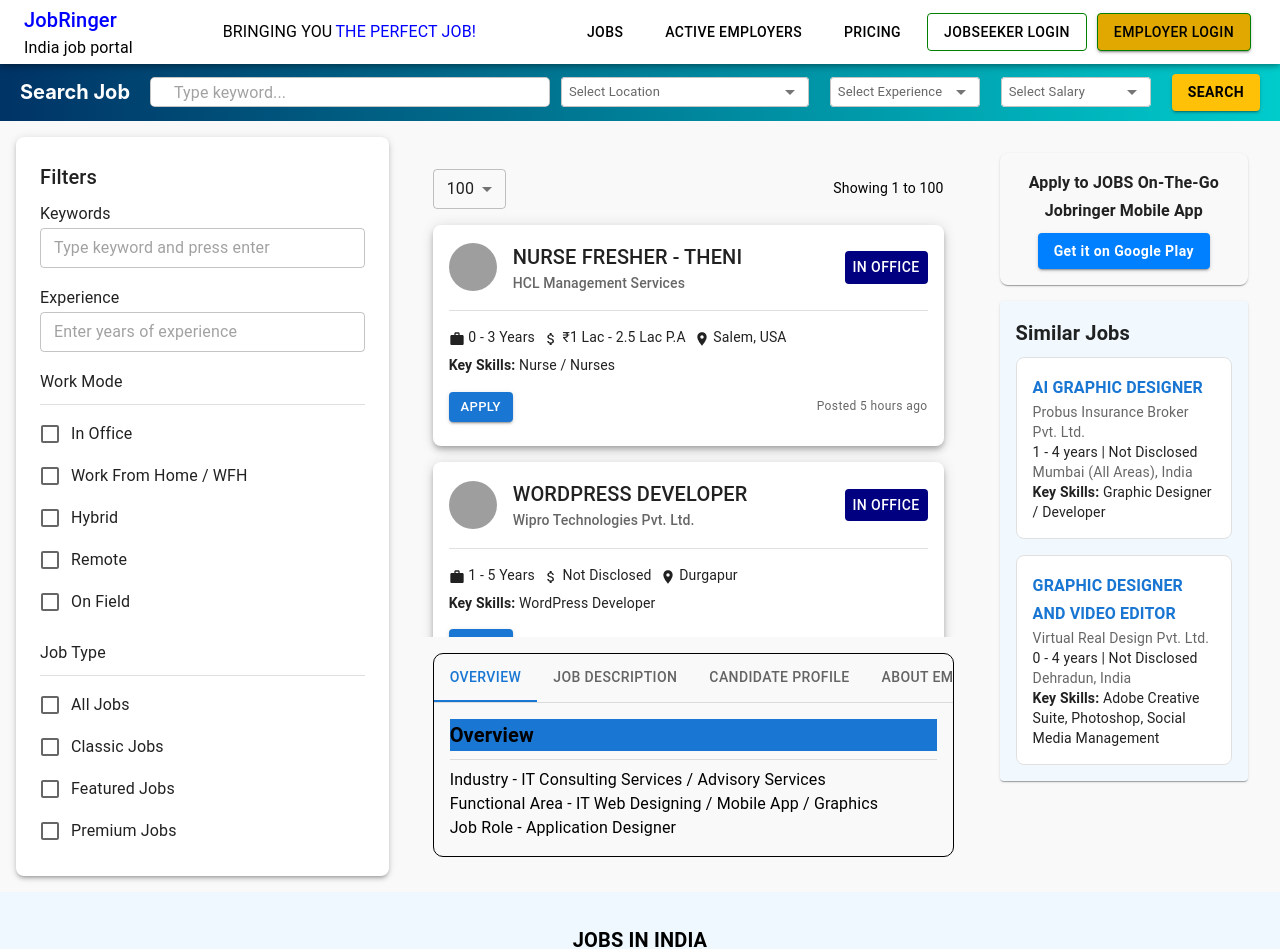
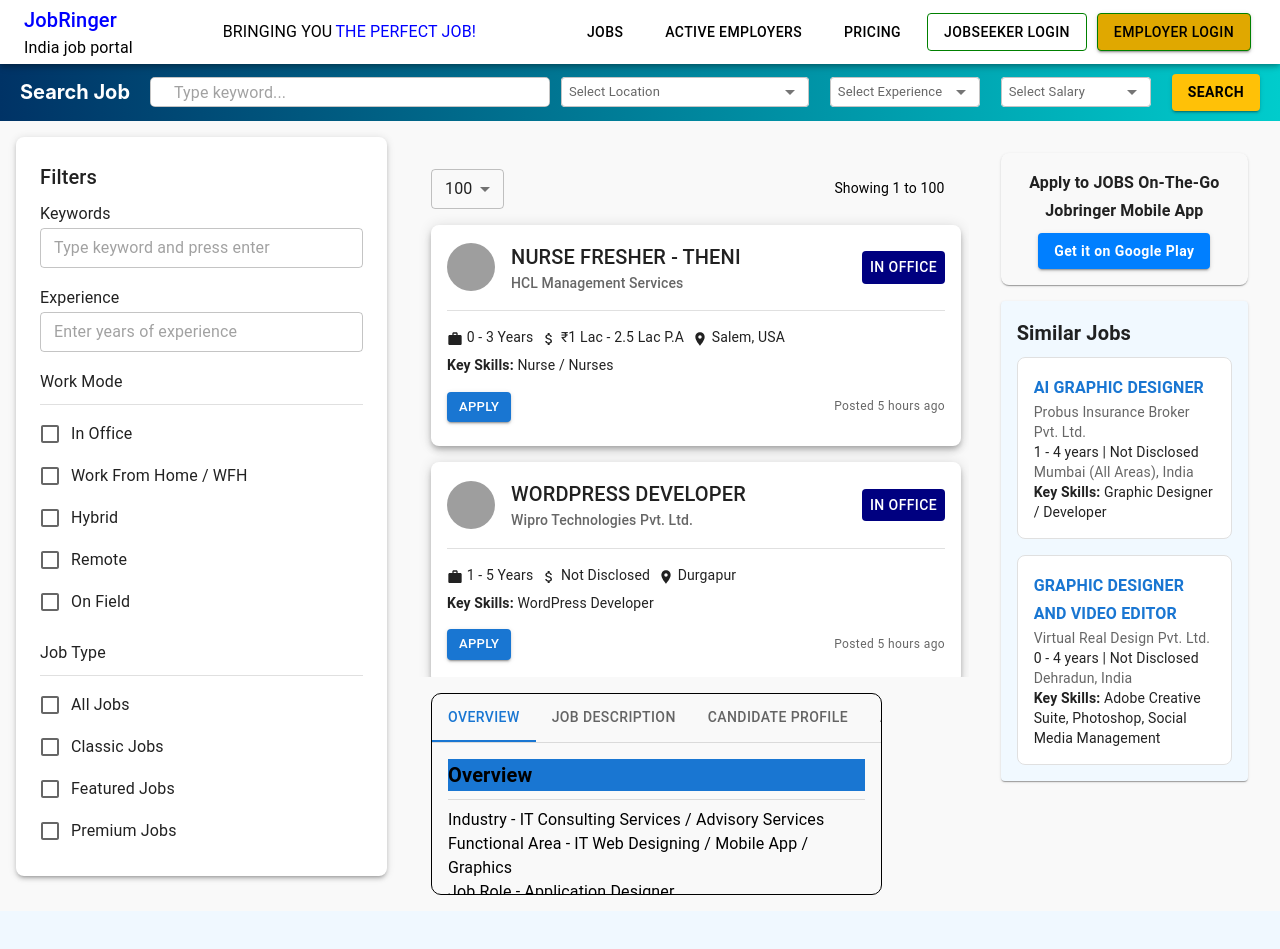
Before and after one commit to rohityadav15/job-ringer, a React (Create React App) app: page / in a window 1280 px wide. Shown: the top 949 px of the page. Built offline with nearby package versions, Linux system fonts and the light colour scheme; grey boxes are pictures that could not be loaded.

Commit message:
control overflow

```diff
--- a/src/components/Filter.js
+++ b/src/components/Filter.js
@@ -13,7 +13,7 @@
   FormControlLabel,
   Checkbox,
 } from "@mui/material";
-import QuickLinks from "./QuickJobs";
+import QuickJobs from "./QuickJobs";
 
 const JobDetails = () => {
   const [tabValue, setTabValue] = React.useState(0);
@@ -29,7 +29,7 @@
         backgroundColor: "#f9f9f9",
         display: "flex",
         flexDirection: "row",
-        overflow:"scroll"
+        overflow: "scroll",
       }}
     >
       <Box
@@ -86,17 +86,19 @@
           </Box>
         </Paper>
       </Box>
-      <Box width={"45%"} >
-        <Box overflow={"scroll"}height={"500px"}>
-          <QuickLinks />
+      <Box width={"45%"}>
+        <Box overflow={"auto"} height={"500px"} pb={5}>
+          <QuickJobs />
         </Box>
         <Box
+          overflow={"auto"}
           mt={2}
           sx={{
             border: "1px solid black",
             borderRadius: "10px",
-            width: "93%",
+            width: "80%",
             marginLeft: 3,
+            height:"200px"
           }}
         >
           <Box sx={{ borderBottom: 1, borderColor: "divider" }}>
@@ -145,7 +147,7 @@
                   - Create compelling logos, print, and digital media designs.
                 </Typography>
                 <Typography>
-                  - Maintain  awareness of current industry standards, social
+                  - Maintain awareness of current industry standards, social
                   media, and competitive landscape trends.
                 </Typography>
               </>
--- a/src/components/QuickJobs.js
+++ b/src/components/QuickJobs.js
@@ -86,7 +86,7 @@
       experience: "1 - 5 Years",
       salary: "Not Disclosed",
       type: "Full Time",
-      location: "Durgapur",
+      location: "Durgapur,Nagpur",
       skills: "WordPress Developer",
       posted: "5 hours ago",
       mode: "In Office",
@@ -122,7 +122,7 @@
         </Typography>
       </Box>
 
-      <Grid2 container spacing={2}>
+      <Grid2 container spacing={2} width={"530px"}>
         {jobs.map((job) => (
           <Grid2 item xs={12} key={job.id}>
             <Card elevation={5} sx={{ borderRadius: 2 }}>
```
